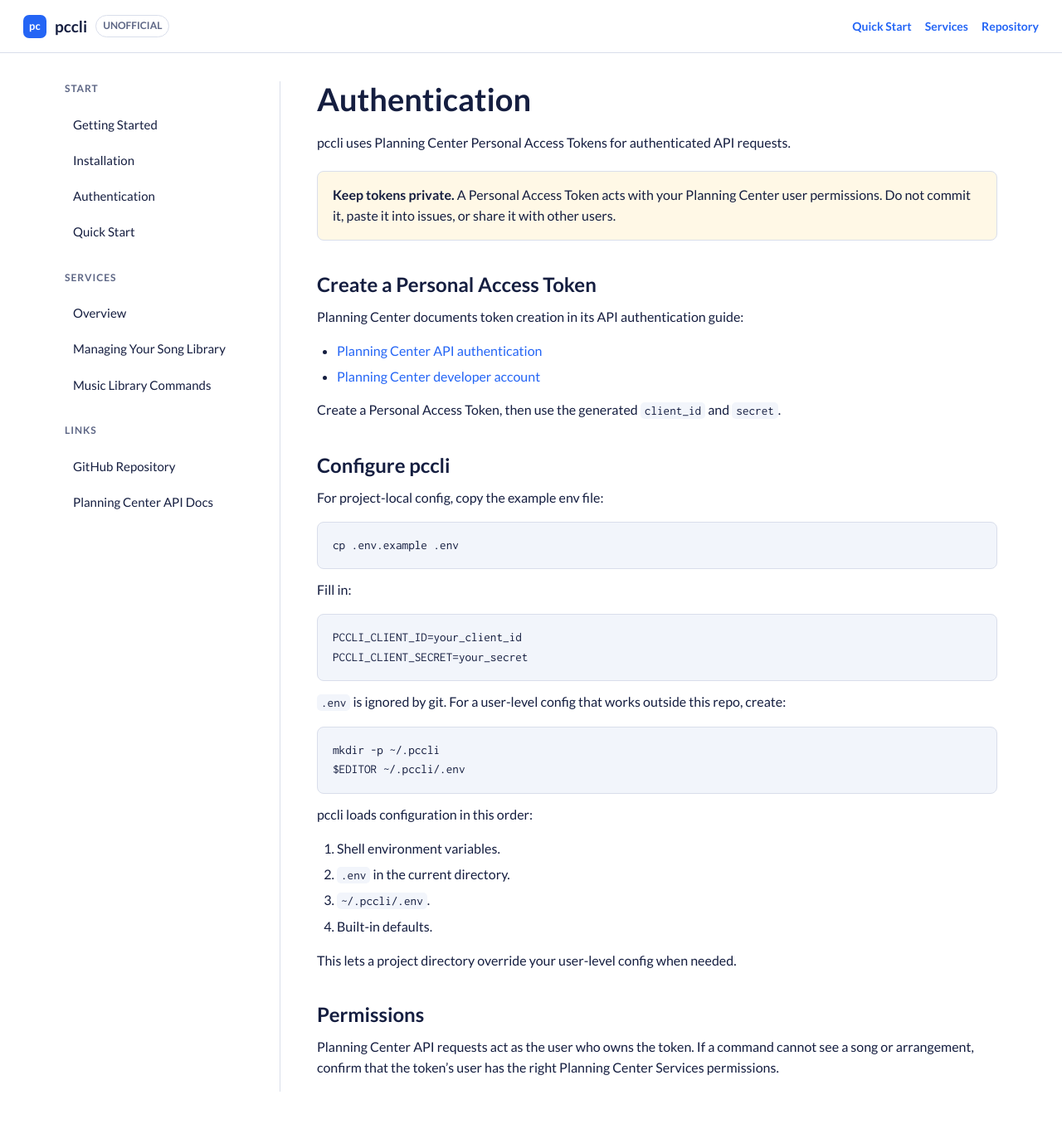
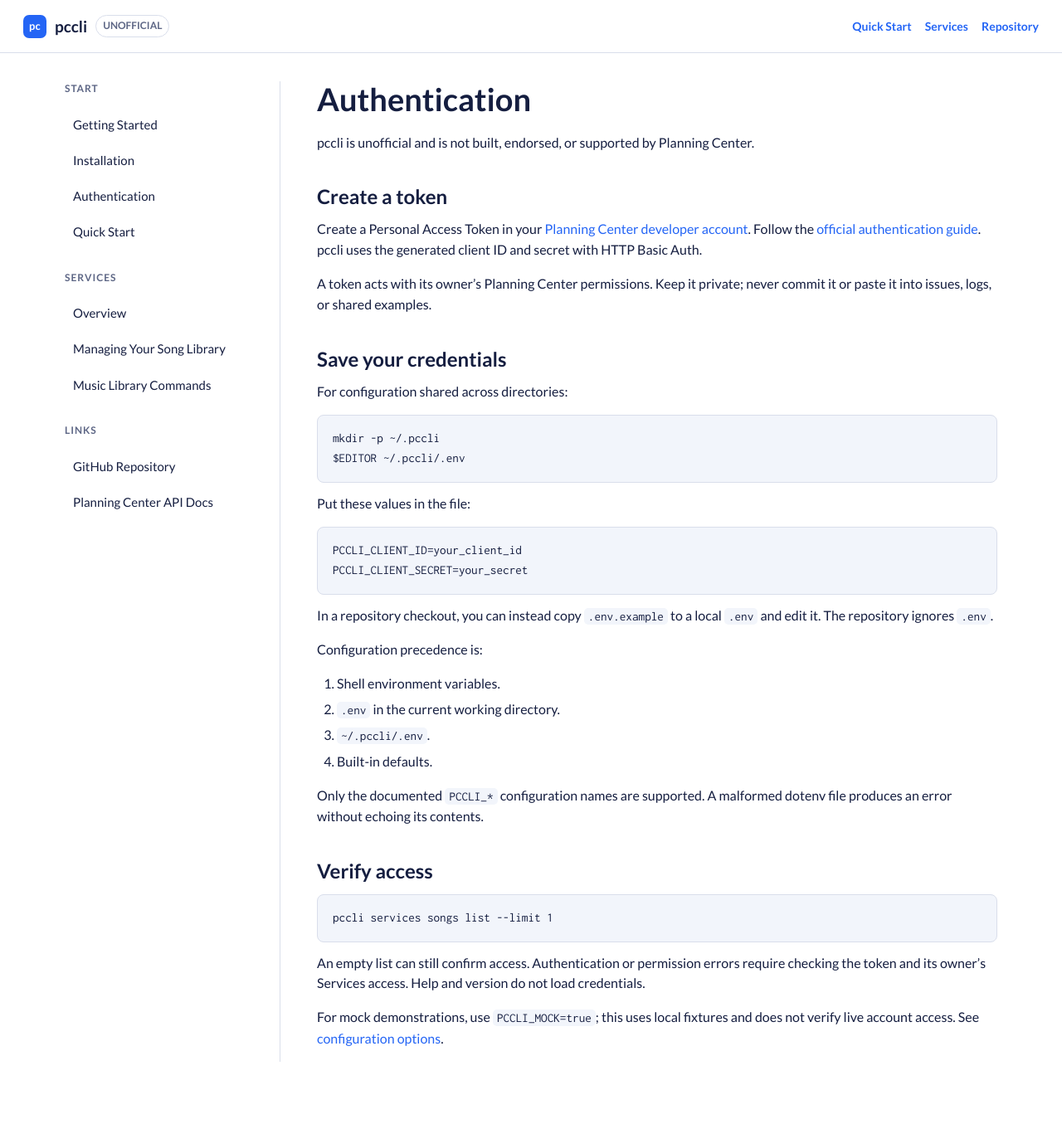
Before and after one commit to joe--cool/pccli, a Jekyll site: the page built from docs/authentication.md, in a window 1280 px wide and 1380 px high. Shown: the top 1355 px of the window at 83% size. Built offline with Jekyll 4.4.1, drawn with Linux system fonts in a browser that asks for light colours.

Commit message:
fix(config): validate canonical environment settings

````diff
--- a/docs/authentication.md
+++ b/docs/authentication.md
@@ -5,52 +5,47 @@ nav_order: 3
 
 # Authentication
 
-pccli uses Planning Center Personal Access Tokens for authenticated API requests.
+pccli is unofficial and is not built, endorsed, or supported by Planning Center.
 
-<div class="warning-banner">
-  <p><strong>Keep tokens private.</strong> A Personal Access Token acts with your Planning Center user permissions. Do not commit it, paste it into issues, or share it with other users.</p>
-</div>
+## Create a token
 
-## Create a Personal Access Token
+Create a Personal Access Token in your [Planning Center developer account](https://api.planningcenteronline.com/oauth/applications). Follow the [official authentication guide](https://api.planningcenteronline.com/docs/overview/authentication). pccli uses the generated client ID and secret with HTTP Basic Auth.
 
-Planning Center documents token creation in its API authentication guide:
+A token acts with its owner's Planning Center permissions. Keep it private; never commit it or paste it into issues, logs, or shared examples.
 
-- [Planning Center API authentication](https://api.planningcenteronline.com/docs/overview/authentication)
-- [Planning Center developer account](https://api.planningcenteronline.com/oauth/applications)
+## Save your credentials
 
-Create a Personal Access Token, then use the generated `client_id` and `secret`.
-
-## Configure pccli
-
-For project-local config, copy the example env file:
-
-```sh
-cp .env.example .env
-```
-
-Fill in:
-
-```sh
-PCCLI_CLIENT_ID=your_client_id
-PCCLI_CLIENT_SECRET=your_secret
-```
-
-`.env` is ignored by git. For a user-level config that works outside this repo, create:
+For configuration shared across directories:
 
 ```sh
 mkdir -p ~/.pccli
 $EDITOR ~/.pccli/.env
 ```
 
-pccli loads configuration in this order:
+Put these values in the file:
+
+```dotenv
+PCCLI_CLIENT_ID=your_client_id
+PCCLI_CLIENT_SECRET=your_secret
+```
+
+In a repository checkout, you can instead copy `.env.example` to a local `.env` and edit it. The repository ignores `.env`.
+
+Configuration precedence is:
 
 1. Shell environment variables.
-2. `.env` in the current directory.
+2. `.env` in the current working directory.
 3. `~/.pccli/.env`.
 4. Built-in defaults.
 
-This lets a project directory override your user-level config when needed.
+Only the documented `PCCLI_*` configuration names are supported. A malformed dotenv file produces an error without echoing its contents.
 
-## Permissions
+## Verify access
 
-Planning Center API requests act as the user who owns the token. If a command cannot see a song or arrangement, confirm that the token's user has the right Planning Center Services permissions.
+```sh
+pccli services songs list --limit 1
+```
+
+An empty list can still confirm access. Authentication or permission errors require checking the token and its owner's Services access. Help and version do not load credentials.
+
+For mock demonstrations, use `PCCLI_MOCK=true`; this uses local fixtures and does not verify live account access. See [configuration options](commands.html#environment-variables).
````
Also changed, not shown: 4 other files.
